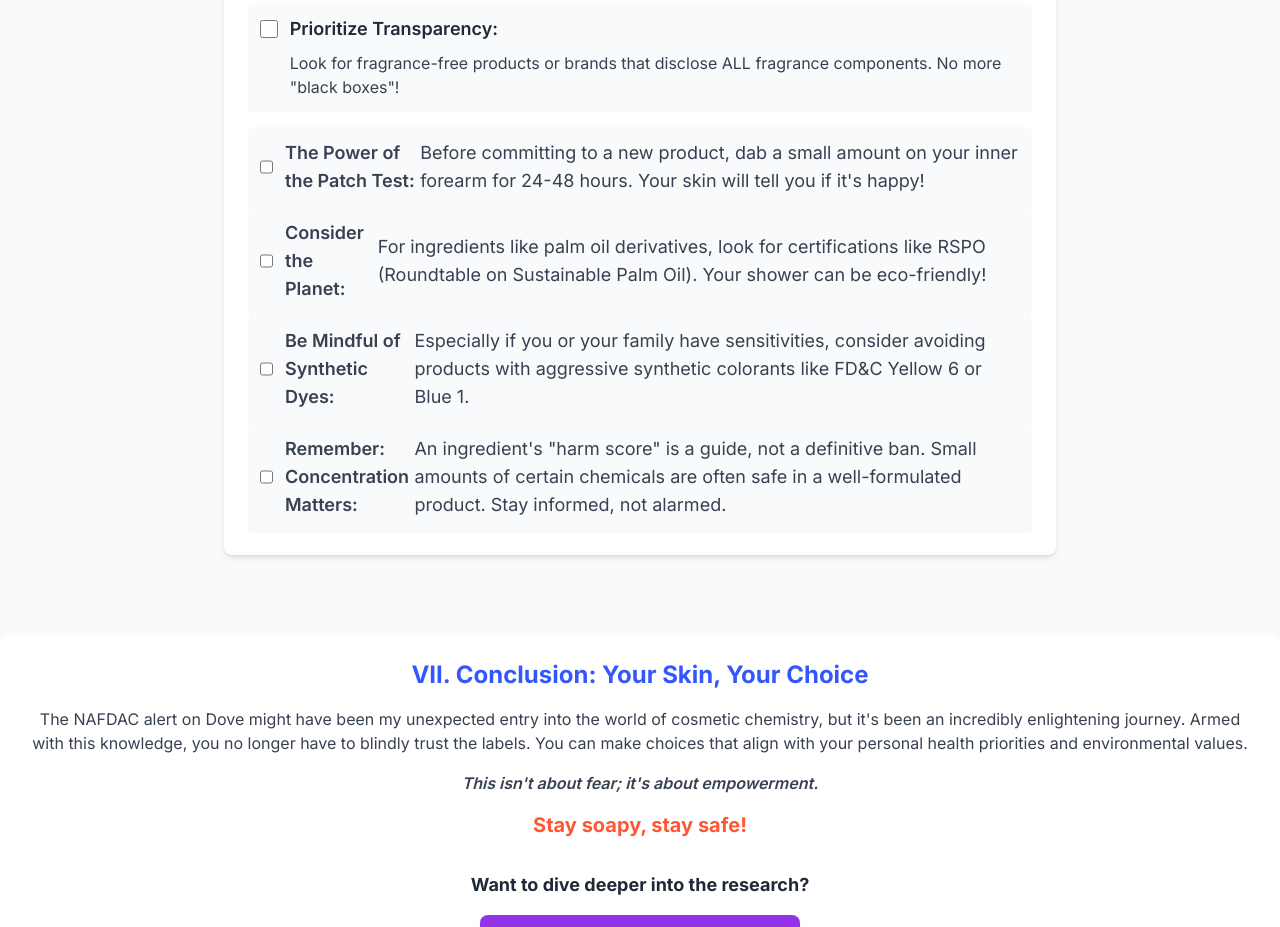
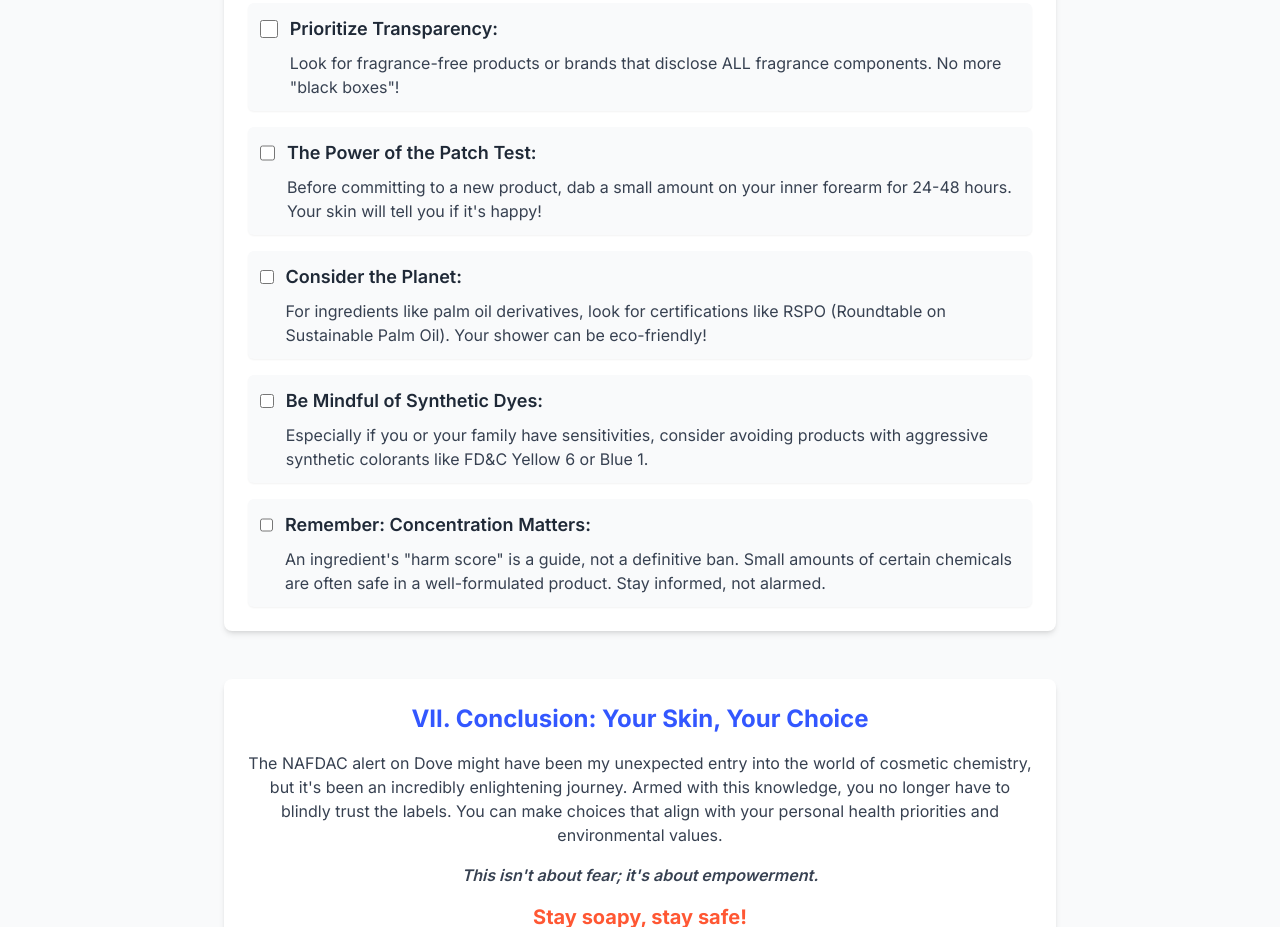
Before and after one commit to Adoga93/Dove-Soap-and-Nafdac, a plain HTML site: page index.html in a window 1280 px wide. Shown: the part 3734-4661 px from the top of the page. Drawn offline with nearby package versions, Linux system fonts and the light colour scheme.

Commit message:
Update index.html

```diff
--- a/index.html
+++ b/index.html
@@ -187,22 +187,41 @@
                             </div>
                         </div>
                     </label>
-                </div>
-                    <label class="flex items-center text-lg text-gray-700 cursor-pointer p-3 bg-gray-50 rounded-md hover:bg-gray-100 transition duration-150 ease-in-out shadow-sm">
-                        <input type="checkbox" class="form-checkbox h-5 w-5 text-blue-600 rounded mr-3">
-                        <span class="font-semibold">The Power of the Patch Test:</span> Before committing to a new product, dab a small amount on your inner forearm for 24-48 hours. Your skin will tell you if it's happy!
+                    <label class="block cursor-pointer p-3 bg-gray-50 rounded-md hover:bg-gray-100 transition duration-150 ease-in-out shadow-sm mb-4">
+                        <div class="flex items-start">
+                            <input type="checkbox" class="form-checkbox h-5 w-5 text-blue-600 rounded mr-3 mt-1">
+                            <div>
+                                <span class="font-semibold text-lg text-gray-800 block">The Power of the Patch Test:</span>
+                                <p class="text-gray-700 mt-2">Before committing to a new product, dab a small amount on your inner forearm for 24-48 hours. Your skin will tell you if it's happy!</p>
+                            </div>
+                        </div>
                     </label>
-                    <label class="flex items-center text-lg text-gray-700 cursor-pointer p-3 bg-gray-50 rounded-md hover:bg-gray-100 transition duration-150 ease-in-out shadow-sm">
-                        <input type="checkbox" class="form-checkbox h-5 w-5 text-blue-600 rounded mr-3">
-                        <span class="font-semibold">Consider the Planet:</span> For ingredients like palm oil derivatives, look for certifications like RSPO (Roundtable on Sustainable Palm Oil). Your shower can be eco-friendly!
+                    <label class="block cursor-pointer p-3 bg-gray-50 rounded-md hover:bg-gray-100 transition duration-150 ease-in-out shadow-sm mb-4">
+                        <div class="flex items-start">
+                            <input type="checkbox" class="form-checkbox h-5 w-5 text-blue-600 rounded mr-3 mt-1">
+                            <div>
+                                <span class="font-semibold text-lg text-gray-800 block">Consider the Planet:</span>
+                                <p class="text-gray-700 mt-2">For ingredients like palm oil derivatives, look for certifications like RSPO (Roundtable on Sustainable Palm Oil). Your shower can be eco-friendly!</p>
+                            </div>
+                        </div>
                     </label>
-                    <label class="flex items-center text-lg text-gray-700 cursor-pointer p-3 bg-gray-50 rounded-md hover:bg-gray-100 transition duration-150 ease-in-out shadow-sm">
-                        <input type="checkbox" class="form-checkbox h-5 w-5 text-blue-600 rounded mr-3">
-                        <span class="font-semibold">Be Mindful of Synthetic Dyes:</span> Especially if you or your family have sensitivities, consider avoiding products with aggressive synthetic colorants like FD&C Yellow 6 or Blue 1.
+                    <label class="block cursor-pointer p-3 bg-gray-50 rounded-md hover:bg-gray-100 transition duration-150 ease-in-out shadow-sm mb-4">
+                        <div class="flex items-start">
+                            <input type="checkbox" class="form-checkbox h-5 w-5 text-blue-600 rounded mr-3 mt-1">
+                            <div>
+                                <span class="font-semibold text-lg text-gray-800 block">Be Mindful of Synthetic Dyes:</span>
+                                <p class="text-gray-700 mt-2">Especially if you or your family have sensitivities, consider avoiding products with aggressive synthetic colorants like FD&C Yellow 6 or Blue 1.</p>
+                            </div>
+                        </div>
                     </label>
-                    <label class="flex items-center text-lg text-gray-700 cursor-pointer p-3 bg-gray-50 rounded-md hover:bg-gray-100 transition duration-150 ease-in-out shadow-sm">
-                        <input type="checkbox" class="form-checkbox h-5 w-5 text-blue-600 rounded mr-3">
-                        <span class="font-semibold">Remember: Concentration Matters:</span> An ingredient's "harm score" is a guide, not a definitive ban. Small amounts of certain chemicals are often safe in a well-formulated product. Stay informed, not alarmed.
+                    <label class="block cursor-pointer p-3 bg-gray-50 rounded-md hover:bg-gray-100 transition duration-150 ease-in-out shadow-sm mb-4">
+                        <div class="flex items-start">
+                            <input type="checkbox" class="form-checkbox h-5 w-5 text-blue-600 rounded mr-3 mt-1">
+                            <div>
+                                <span class="font-semibold text-lg text-gray-800 block">Remember: Concentration Matters:</span>
+                                <p class="text-gray-700 mt-2">An ingredient's "harm score" is a guide, not a definitive ban. Small amounts of certain chemicals are often safe in a well-formulated product. Stay informed, not alarmed.</p>
+                            </div>
+                        </div>
                     </label>
                 </div>
             </section>
```
